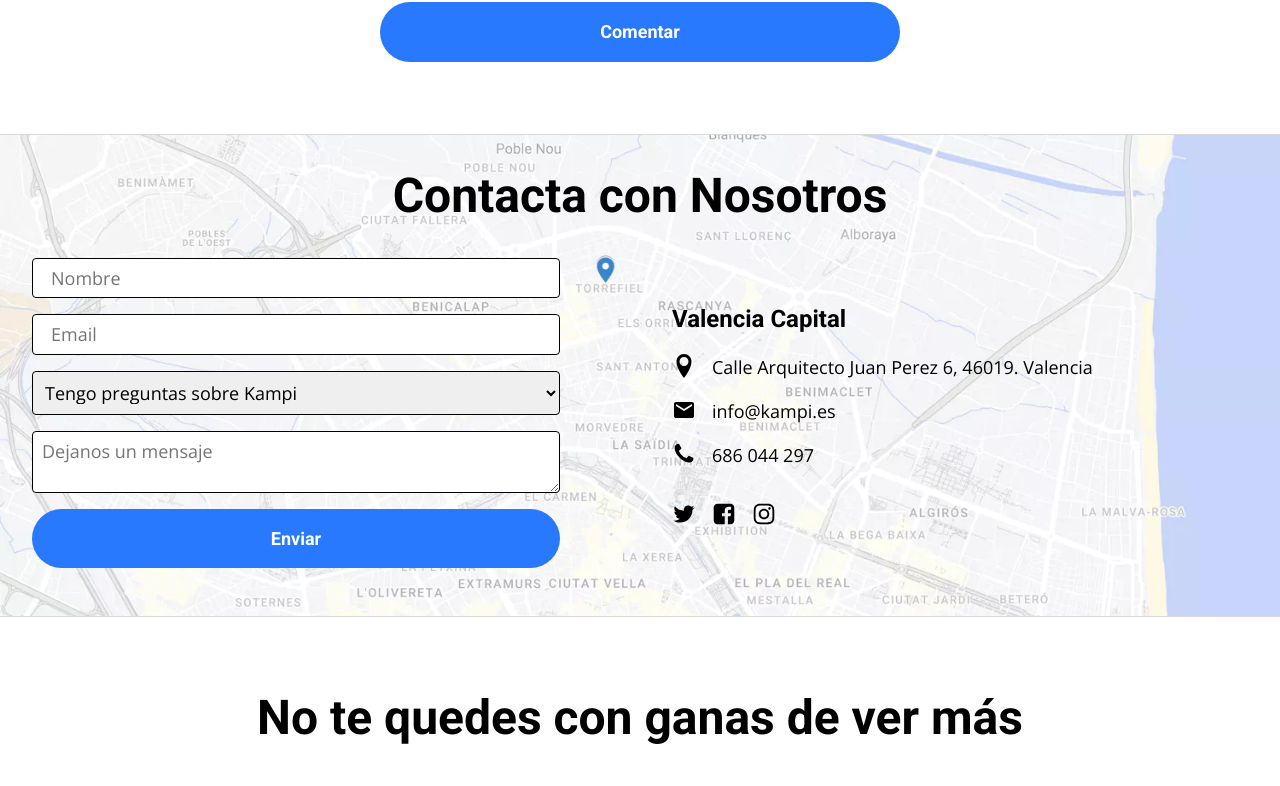
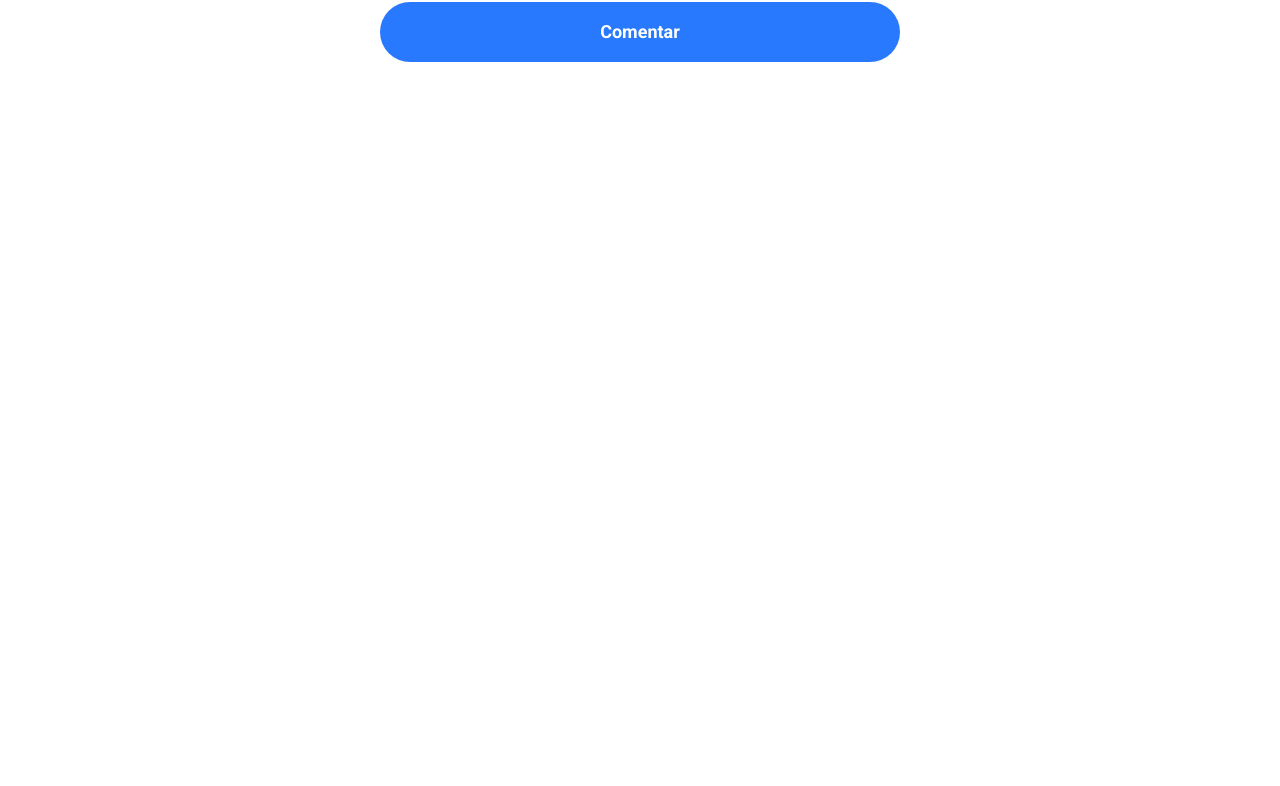
Before and after one commit to MasteringBOX/Kampi-Teleporthq-Next, a Next.js app: page /home in a window 1280 px wide. Shown: the part 5389-6175 px from the top of the page. After the commit the page ends 5523 px from the top, so only its background shows below. Built offline with nearby package versions, Linux system fonts and the light colour scheme.

Commit message:
Testing with html file size

```diff
--- a/pages/home.js
+++ b/pages/home.js
@@ -12,7 +12,6 @@ import Gallery from '../components/gallery'
 
 const Home2 = (props) => {
     return (
-        <>
             <div className="home-container">
                 <Navbar></Navbar>
                 <Hero rootClassName="hero-root-class-name"></Hero>
@@ -27,13 +26,8 @@ const Home2 = (props) => {
                 <Historia></Historia>
                 <SectionSeparator rootClassName="section-separator-root-class-name"></SectionSeparator>
                 <Testimonials></Testimonials>
-                <SectionSeparator rootClassName="section-separator-root-class-name"></SectionSeparator>
-                <Contact></Contact>
-                <SectionSeparator rootClassName="section-separator-root-class-name"></SectionSeparator>
-                <Gallery></Gallery>
-                </div>
-            <style jsx>
-                {`
+                <style jsx>
+                    {`
           .home-container {
             width: 100%;
             height: auto;
@@ -43,8 +37,9 @@ const Home2 = (props) => {
             flex-direction: column;
           }
         `}
-            </style>
-        </>
+                </style>
+                </div>
+
     )
 }
 
```
